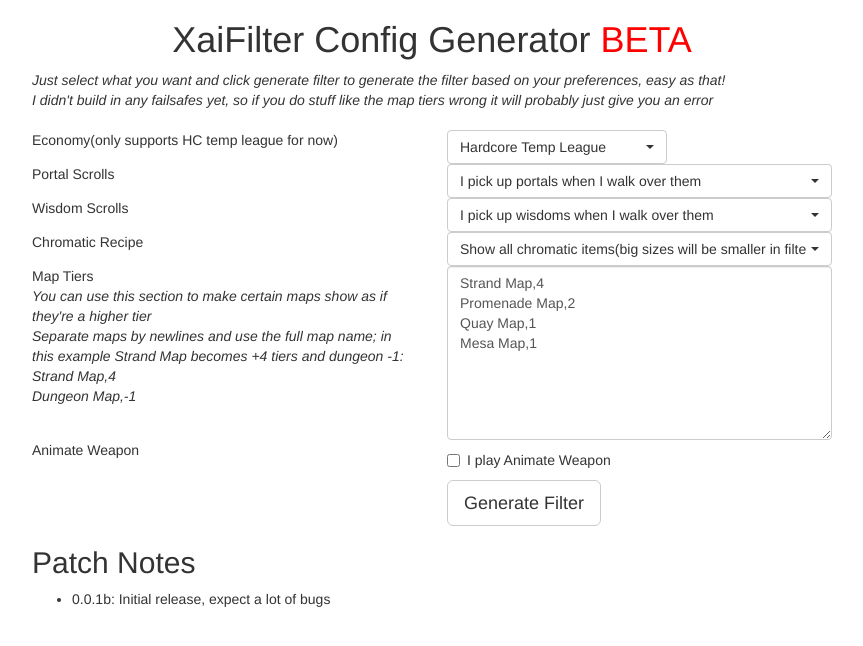
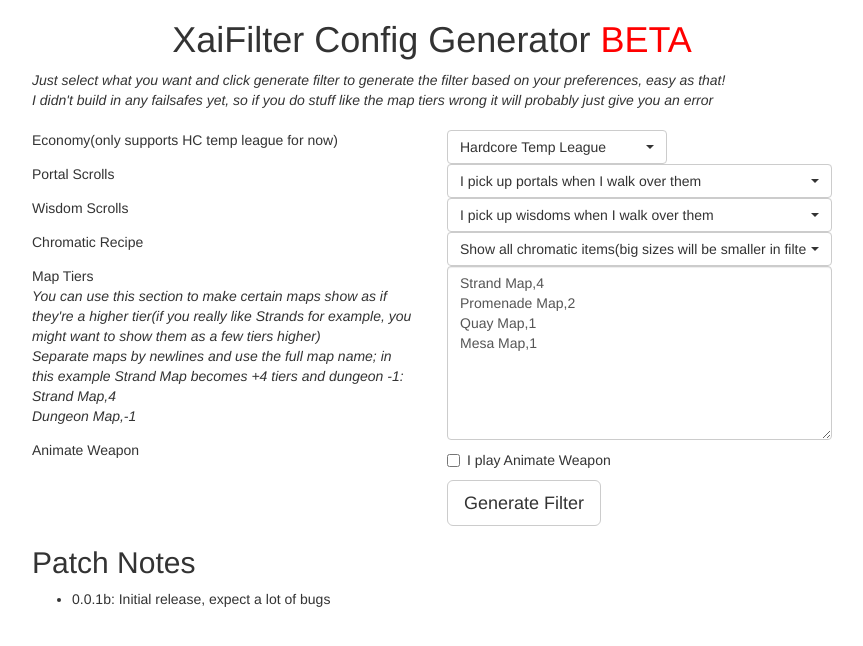
Before and after one commit to teuneboon/PoEFilter, a Flask app: page / in a window 1280 px wide. Shown: the top 646 px of the page, without its empty margins (208-1071 px from the left). Run offline with Flask 2, Linux system fonts and the light colour scheme; some libraries are stand-ins or nearby versions.

Commit message:
update explanation again

```diff
--- a/config_site/templates/index.html
+++ b/config_site/templates/index.html
@@ -55,7 +55,7 @@ I didn't build in any failsafes yet, so if you do stuff like the map tiers wrong
     <div class="row">
         <div class="col-lg-6">
             <span>Map Tiers</span>
-            <p><em>You can use this section to make certain maps show as if they're a higher tier<br />
+            <p><em>You can use this section to make certain maps show as if they're a higher tier(if you really like Strands for example, you might want to show them as a few tiers higher)<br />
             Separate maps by newlines and use the full map name; in this example Strand Map becomes +4 tiers and dungeon -1:<br />
             Strand Map,4<br />
             Dungeon Map,-1</em></p>
```
